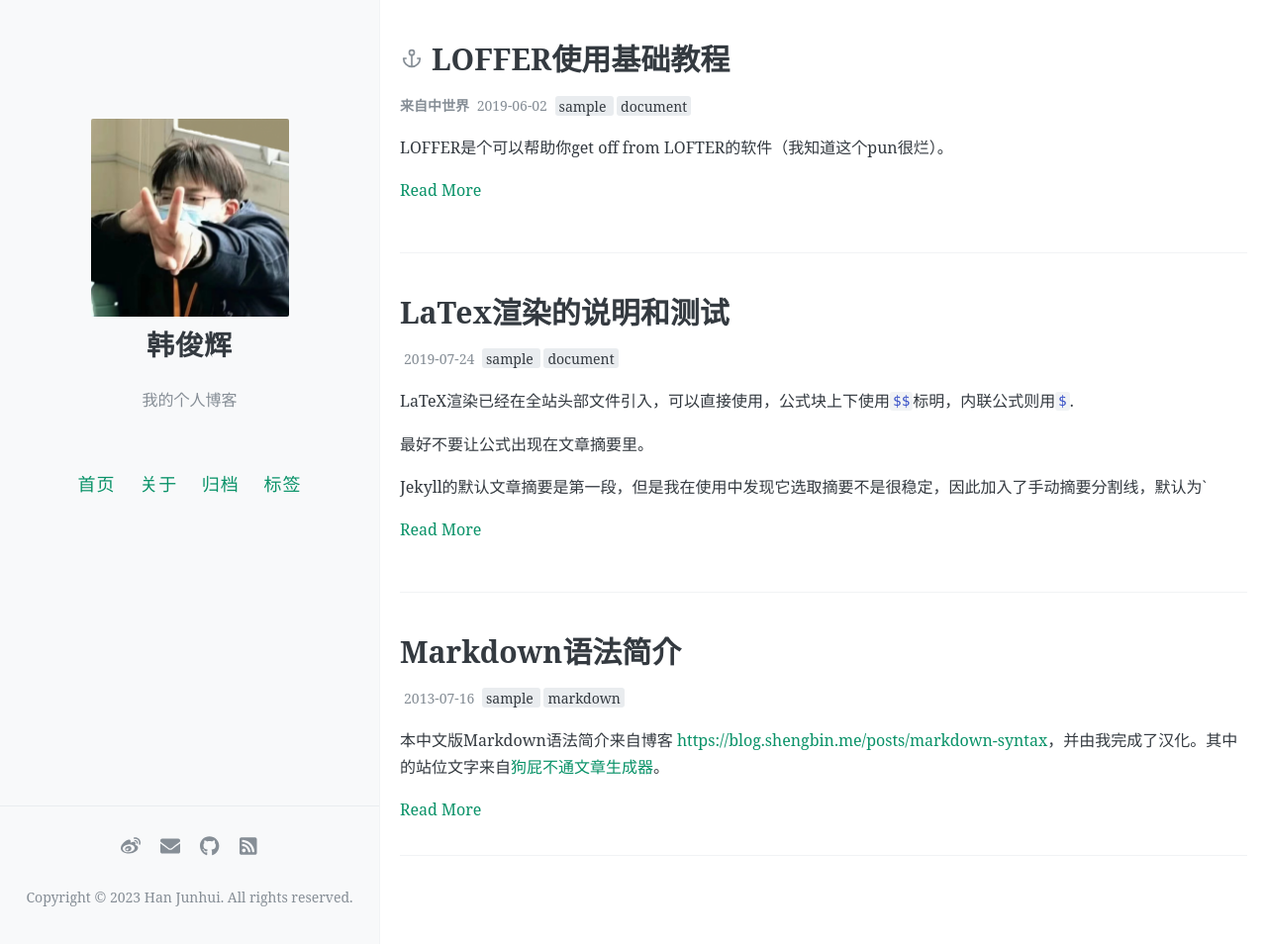
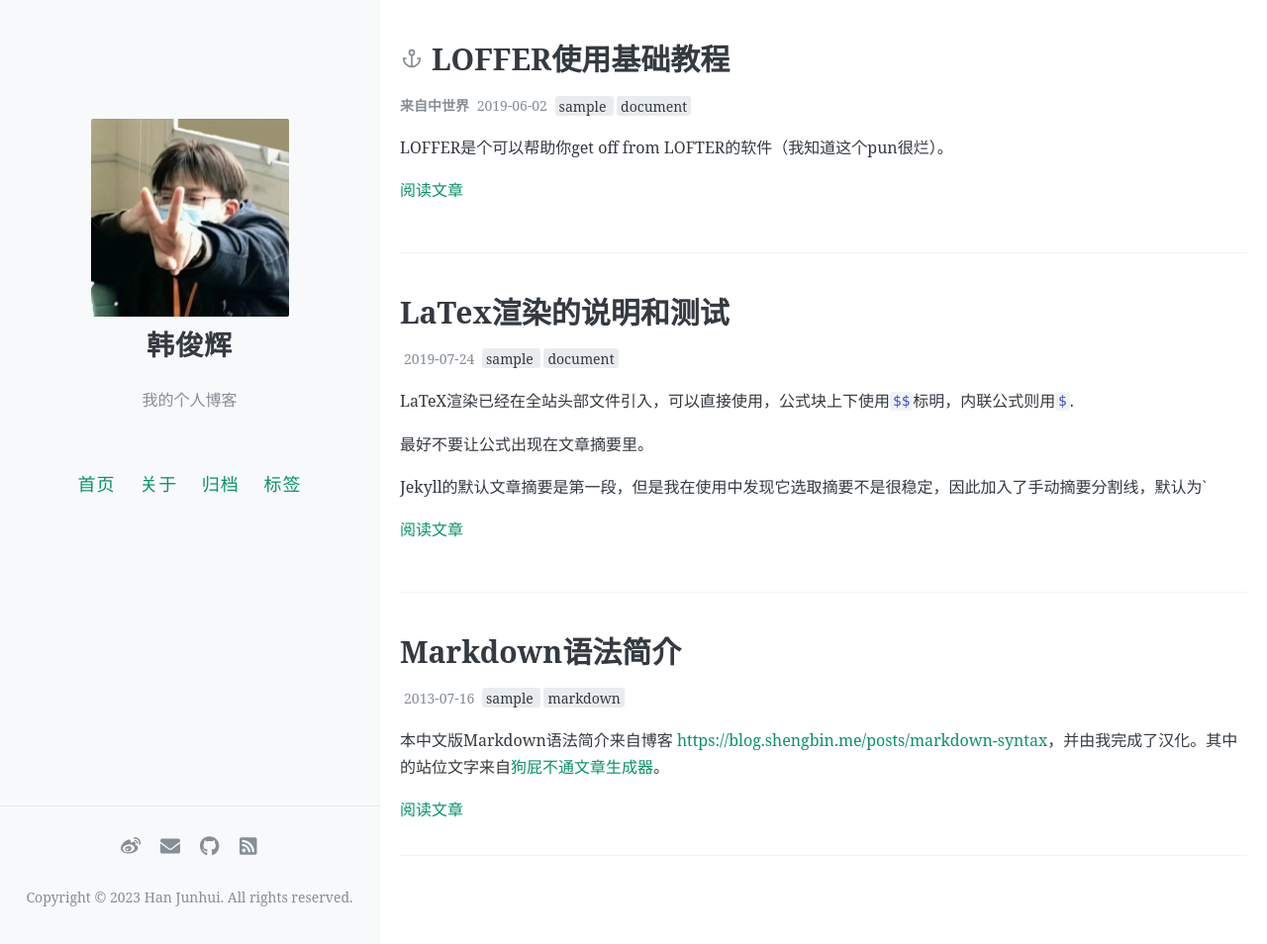
Before and after one commit to hanjunhui2019/hanjunhui2019.github.io, a Jekyll site: the page built from index.html, in a window 1280 px wide and 954 px high. Shown: the whole window at 99% size. Built offline with Jekyll 4.4.1, drawn with Linux system fonts in a browser that asks for light colours; the list of posts is cut into pages by our own code; comment, search, counter and statistics services are not loaded.

Commit message:
2023年3月8日23:12提交

```diff
--- a/index.html
+++ b/index.html
@@ -45,7 +45,7 @@
           {%   else %}{{ post.content | lstrip | split: "
 " | first }}{% endif %}
           <p>
-            <a class="post-link" href="{{ post.url | prepend: site.baseurl }}">Read More</a>
+            <a class="post-link" href="{{ post.url | prepend: site.baseurl }}">阅读文章</a>
           </p>
         </div>
     </article>
@@ -85,7 +85,7 @@
           {%   else %}{{ post.content | lstrip | split: "
 " | first }}{% endif %}
           <p>
-            <a class="post-link" href="{{ post.url | prepend: site.baseurl }}">Read More</a>
+            <a class="post-link" href="{{ post.url | prepend: site.baseurl }}">阅读文章</a>
           </p>
         </div>
     </article>
```
